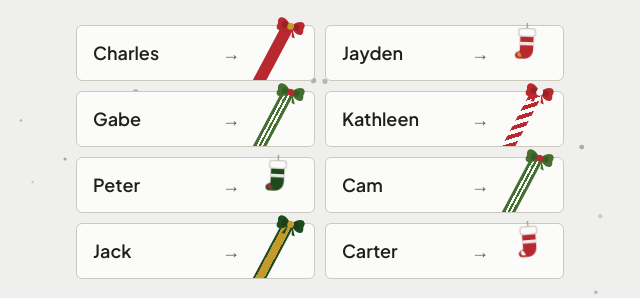
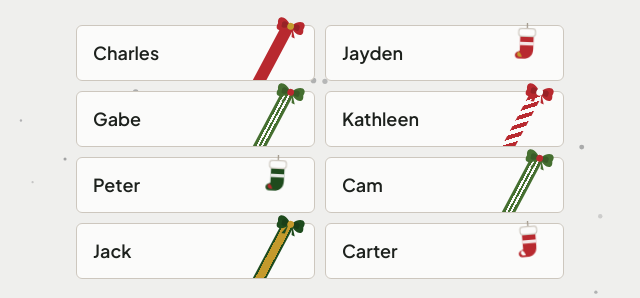
Before and after one commit to mengchar/secret-santa, a plain HTML site: page index.html in a window 1280 px wide. Shown: the part 502-800 px from the top of the page, 320-960 px from the left. Drawn offline with Linux system fonts and the light colour scheme.

Commit message:
Remove arrows from name buttons
Co-Authored-By: Claude Opus 5.5 <noreply@anthropic.com>

```diff
--- a/index.html
+++ b/index.html
@@ -363,7 +363,7 @@ function renderGrid() {
     const b = document.createElement("button");
     b.type = "button";
     b.className = "name gift v" + [0, 1, 3, 2, 2, 3, 1, 0][i % 8] + (me ? (n === me ? " mine" : " dim") : "");
-    b.innerHTML = `<span></span><span class="arrow" aria-hidden="true">→</span>` +
+    b.innerHTML = `<span></span>` +
       (SOCKS[i] || `<span class="wrap" aria-hidden="true"><span class="ribbon"></span></span>` + BOW);  // a stocking replaces the ribbon on some tiles
     if (SOCKS[i]) b.classList.add("has-sock");
     b.firstChild.textContent = n;
```
